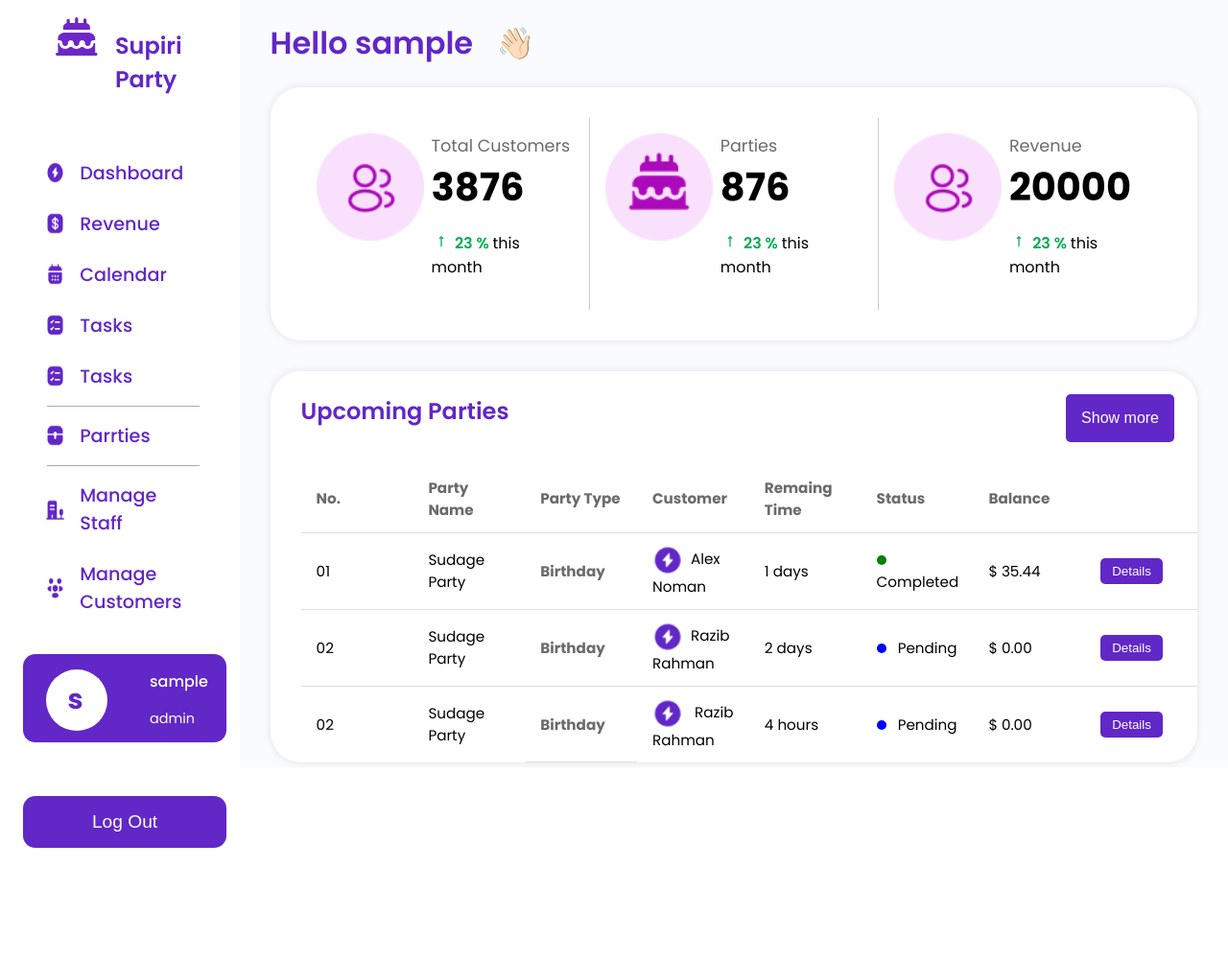
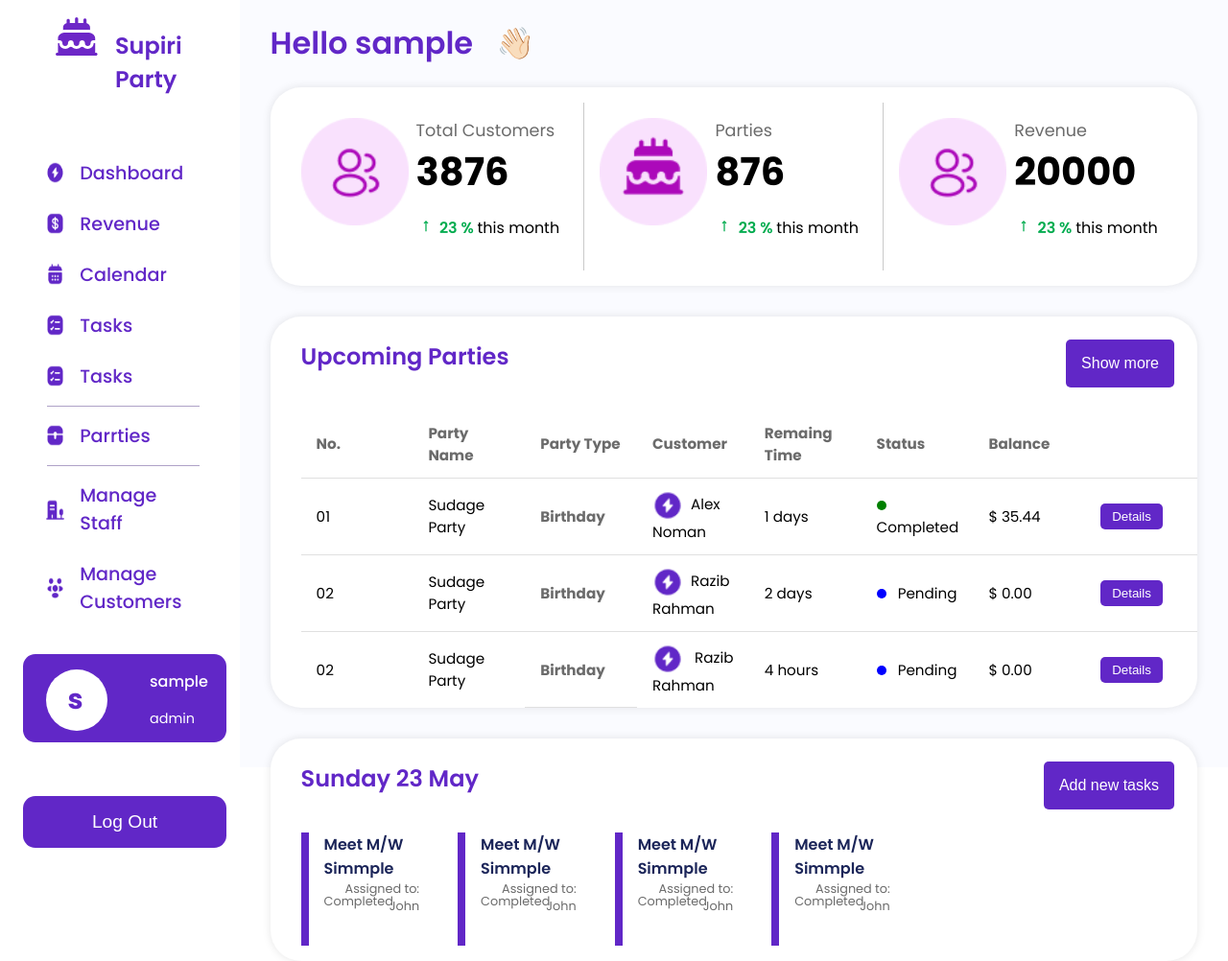
Before and after one commit to dhannajaya17686/supiri_party, a PHP site: page /party/app/index.php in a window 1280 px wide. Shown: the whole page at 96% size. Before the commit the page ends 884 px from the top, so only its background shows below. Run offline with PHP 8.4, Linux system fonts and the light colour scheme; the visitor is signed in with stand-in values (Sample User, id 1).

Commit message:
Dashboard ui COmpleted

```diff
--- a/app/index.php
+++ b/app/index.php
@@ -6,61 +6,43 @@
         <!--The component to greet the user-->
         <?php require_once("../components/stat-box.php"); ?>
         <!--The component to show to upcoming parties-->
-        <div class="upcoming-parties-admin-box">
+        <?php require_once("../components/upcoming-parties-admin.php");?>
+        <!--The componnet for upcoming tasks-->
+        <div class="assigned-tasks-admin-box">
             <div class="action-row">
-                <h3>Upcoming Parties</h3>
-                <button class="details-btn">Show more</button>
+                <h3>Sunday 23 May</h3>
+                <button class="details-btn">Add new tasks</button>
             </div>
-            <table class="party-table">
-                <thead>
-                    <tr>
-                        <th>No.</th>
-                        <th>Party Name</th>
-                        <th>Party Type</th>
-                        <th>Customer</th>
-                        <th>Remaing Time</th>
-                        <th>Status</th>
-                        <th>Balance</th>
-                        <th></th>
-                    </tr>
-                </thead>
-                <tbody>
-                    <tr>
-                        <td>01</td>
-                        <td>Sudage Party</td>
-                        <th>Birthday</th>
-                        <td><img src="../assets/icons/flash-circle.png" alt="Alex Noman" class="customer-img" />Alex Noman</td>
-                        <td>1 days </td>
-                        <td><span class="status completed"></span> Completed</td>
-                        <td>$ 35.44</td>
-                        <td><button class="details-btn">Details</button></td>
-                    </tr>
-                    <tr>
-                                <td>02</td>
-                                <td>Sudage Party</td>
-                                <th>Birthday</th>
-                                <td><img src="../assets/icons/flash-circle.png" alt="Razib Rahman" class="customer-img" />Razib Rahman</td>
-                                <td>2 days</td>
-                                <td><span class="status pending"></span> Pending</td>
-                                <td>$ 0.00</td>
-                                <td><button class="details-btn">Details</button></td>
-                    </tr>
-                    <tr>
-                                <td>02</td>
-                                <td>Sudage Party</td>
-                                <th>Birthday</th>
-                                <td>
-                                <img src="../assets/icons/flash-circle.png" alt="Razib Rahman" class="customer-img" />
-                                Razib Rahman
-                                </td>
-                                <td>4 hours</td>
-                                <td><span class="status pending"></span> Pending</td>
-                                <td>$ 0.00</td>
-                                <td><button class="details-btn">Details</button></td>
-                    </tr>
-                </tbody>
-            </table>
-
+            <div class="task-list">
+                <div class="task-box">
+                    <p class="title">Meet M/W Simmple</p>
+                    <div class="detail-row">
+                        <p class="status">Completed</p>
+                        <p class="assigned-to">Assigned to: John</p>
+                    </div>
+                </div>
+                <div class="task-box">
+                    <p class="title">Meet M/W Simmple</p>
+                    <div class="detail-row">
+                        <p class="status">Completed</p>
+                        <p class="assigned-to">Assigned to: John</p>
+                    </div>
+                </div>
+                <div class="task-box">
+                    <p class="title">Meet M/W Simmple</p>
+                    <div class="detail-row">
+                        <p class="status">Completed</p>
+                        <p class="assigned-to">Assigned to: John</p>
+                    </div>
+                </div>
+                <div class="task-box">
+                    <p class="title">Meet M/W Simmple</p>
+                    <div class="detail-row">
+                        <p class="status">Completed</p>
+                        <p class="assigned-to">Assigned to: John</p>
+                    </div>
+                </div>
+            </div>
         </div>
     </div>
 
--- /dev/null
+++ b/components/upcoming-parties-admin.php
@@ -0,0 +1,56 @@
+<div class="upcoming-parties-admin-box">
+            <div class="action-row">
+                <h3>Upcoming Parties</h3>
+                <button class="details-btn">Show more</button>
+            </div>
+            <table class="party-table">
+                <thead>
+                    <tr>
+                        <th>No.</th>
+                        <th>Party Name</th>
+                        <th>Party Type</th>
+                        <th>Customer</th>
+                        <th>Remaing Time</th>
+                        <th>Status</th>
+                        <th>Balance</th>
+                        <th></th>
+                    </tr>
+                </thead>
+                <tbody>
+                    <tr>
+                        <td>01</td>
+                        <td>Sudage Party</td>
+                        <th>Birthday</th>
+                        <td><img src="../assets/icons/flash-circle.png" alt="Alex Noman" class="customer-img" />Alex Noman</td>
+                        <td>1 days </td>
+                        <td><span class="status completed"></span> Completed</td>
+                        <td>$ 35.44</td>
+                        <td><button class="details-btn">Details</button></td>
+                    </tr>
+                    <tr>
+                                <td>02</td>
+                                <td>Sudage Party</td>
+                                <th>Birthday</th>
+                                <td><img src="../assets/icons/flash-circle.png" alt="Razib Rahman" class="customer-img" />Razib Rahman</td>
+                                <td>2 days</td>
+                                <td><span class="status pending"></span> Pending</td>
+                                <td>$ 0.00</td>
+                                <td><button class="details-btn">Details</button></td>
+                    </tr>
+                    <tr>
+                                <td>02</td>
+                                <td>Sudage Party</td>
+                                <th>Birthday</th>
+                                <td>
+                                <img src="../assets/icons/flash-circle.png" alt="Razib Rahman" class="customer-img" />
+                                Razib Rahman
+                                </td>
+                                <td>4 hours</td>
+                                <td><span class="status pending"></span> Pending</td>
+                                <td>$ 0.00</td>
+                                <td><button class="details-btn">Details</button></td>
+                    </tr>
+                </tbody>
+            </table>
+
+        </div>
--- a/css/app/dashboard.css
+++ b/css/app/dashboard.css
@@ -12,7 +12,7 @@
 }
 
 .main-content .user-common-stat-box{
-    padding: 2rem;
+    padding: 1rem;
     margin-right: 2rem;
     border-radius: 2rem;
     display: flex;
@@ -191,3 +191,110 @@
   .details-btn:hover {
     background-color: var(--secondary-color);
   }
+
+/*------------------------ADMIN TSAKS VIEW CSS ------------------*/
+
+.main-content .assigned-tasks-admin-box{
+  margin-right: 2rem;
+  border-radius: 2rem;
+  padding-left: 2rem;
+  display: flex;
+  flex-direction: column;
+  align-items: start;
+  margin-top: 2rem;
+  background-color: #fff;
+  box-shadow: 0 0 10px rgba(0, 0, 0, 0.1);
+}
+
+.main-content .assigned-tasks-admin-box .action-row{
+  display: flex;
+  flex-direction: row;
+  justify-content: space-between;
+  width: 100%;
+}
+
+.main-content .assigned-tasks-admin-box .action-row h3{
+  color: var(--primary-color);
+  font-size: 1.5rem;
+  font-weight: 600;
+}
+
+.main-content .assigned-tasks-admin-box .action-row .details-btn {
+  background-color: var(--primary-color); /* Purple button */
+  color: white;
+  padding: 1rem;
+  margin: 1.5rem;
+  border: none;
+  font-size: 1rem;
+  cursor: pointer;
+  transition: background-color 0.3s ease;
+}
+
+
+.main-content .assigned-tasks-admin-box .action-row .details-btn:hover {
+  background-color: var(--secondary-color);
+}
+
+.main-content .assigned-tasks-admin-box .task-list{
+  display: flex;
+  flex-direction: row;
+  justify-content: space-between;
+  width:70%;
+  margin-bottom: 1rem;
+  align-items: start;
+
+}
+
+.main-content .assigned-tasks-admin-box .task-list .task-box{
+  display: flex;
+  margin-right: 2rem;
+  padding-bottom: 2rem;
+  flex-direction: column;
+  justify-content: space-between;
+  display: flex;
+  flex-direction: column;
+  border-left:0.5rem solid var(--primary-color);
+  padding-left: 1rem;
+  padding-right: 0.5rem;
+  width: 90%;
+}
+
+
+
+.main-content .assigned-tasks-admin-box .task-box .title {
+  font-size: 1rem;
+  font-weight: 600;
+  width: 100%;
+  margin: 0;
+  color: var(--prime-text-color);
+}
+
+.main-content .assigned-tasks-admin-box .task-list .task-box .detail-row {
+  display: flex;
+  flex-direction: row;
+  width: 100%;
+  justify-content: space-between;
+  align-items: center;
+}
+
+.main-content .assigned-tasks-admin-box .task-list .task-box .detail-row .status {
+  font-size: 0.8rem;
+  display: flex;
+  color: #6b6b6b;
+  margin: 0;
+  text-align: left;
+}
+
+.main-content .assigned-tasks-admin-box .task-list .task-box .detail-row .assigned-to {
+  font-size: 0.8rem;
+  margin: 0;
+  display: flex;
+  text-align: right;
+  color: #6b6b6b;
+}
+
+/* Hover effect for task boxes */
+.main-content .assigned-tasks-admin-box .task-box:hover {
+  background-color: #f4f4f4;
+  transition: background-color 0.3s ease;
+}
--- a/css/app/globals.css
+++ b/css/app/globals.css
@@ -4,6 +4,7 @@
     --text-primary-color: #28027D; /* Dark purple */
     --input-fill-color: #F9E1FD; /* Light grey */
     --main-background-color:#FAFBFF;
+    --prime-text-color:#1B2559;
 }
 
 body {
```
